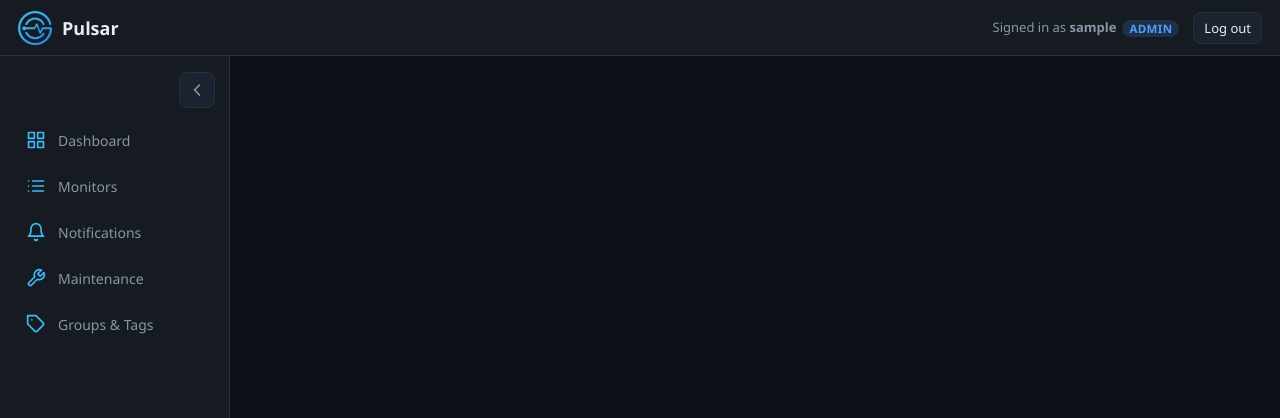
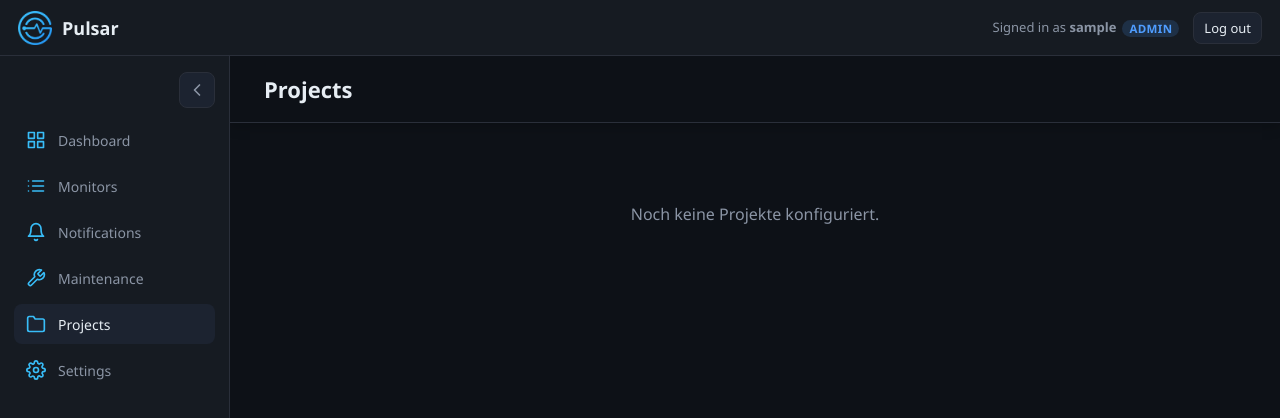
Before and after one commit to trodem/pulsar, a Vue app in the folder client/: page /projects in a window 1280 px wide. Shown: the top 418 px of the page. Built offline with nearby package versions, Linux system fonts and the light colour scheme; no server answers; sample sign-in values are in the browser's storage.

Commit message:
feat(navigation): Projekte-Seite hinzugefügt und Titel in den Einstellungen aktualisiert

```diff
--- a/client/src/App.vue
+++ b/client/src/App.vue
@@ -109,17 +109,28 @@ function logout() {
           <span class="nav-label">Maintenance</span>
         </router-link>
         <router-link
+          class="nav-link"
+          :class="{ active: route.name === 'projects' }"
+          to="/projects"
+          title="Projects"
+        >
+          <svg class="nav-icon" viewBox="0 0 24 24" fill="none" stroke="currentColor" stroke-width="2" stroke-linecap="round" stroke-linejoin="round">
+            <path d="M22 19a2 2 0 0 1-2 2H4a2 2 0 0 1-2-2V5a2 2 0 0 1 2-2h5l2 3h9a2 2 0 0 1 2 2z" />
+          </svg>
+          <span class="nav-label">Projects</span>
+        </router-link>
+        <router-link
           v-if="auth.isAdmin"
           class="nav-link"
           :class="{ active: route.name === 'settings' }"
           to="/settings"
-          title="Groups & Tags"
+          title="Settings"
         >
           <svg class="nav-icon" viewBox="0 0 24 24" fill="none" stroke="currentColor" stroke-width="2" stroke-linecap="round" stroke-linejoin="round">
-            <path d="M20.59 13.41l-7.17 7.17a2 2 0 0 1-2.83 0L2 12V2h10l8.59 8.59a2 2 0 0 1 0 2.82z" />
-            <line x1="7" y1="7" x2="7.01" y2="7" />
+            <circle cx="12" cy="12" r="3" />
+            <path d="M19.4 15a1.65 1.65 0 0 0 .33 1.82l.06.06a2 2 0 1 1-2.83 2.83l-.06-.06a1.65 1.65 0 0 0-1.82-.33 1.65 1.65 0 0 0-1 1.51V21a2 2 0 0 1-4 0v-.09A1.65 1.65 0 0 0 9 19.4a1.65 1.65 0 0 0-1.82.33l-.06.06a2 2 0 1 1-2.83-2.83l.06-.06a1.65 1.65 0 0 0 .33-1.82 1.65 1.65 0 0 0-1.51-1H3a2 2 0 0 1 0-4h.09A1.65 1.65 0 0 0 4.6 9a1.65 1.65 0 0 0-.33-1.82l-.06-.06a2 2 0 1 1 2.83-2.83l.06.06a1.65 1.65 0 0 0 1.82.33H9a1.65 1.65 0 0 0 1-1.51V3a2 2 0 0 1 4 0v.09a1.65 1.65 0 0 0 1 1.51 1.65 1.65 0 0 0 1.82-.33l.06-.06a2 2 0 1 1 2.83 2.83l-.06.06a1.65 1.65 0 0 0-.33 1.82V9a1.65 1.65 0 0 0 1.51 1H21a2 2 0 0 1 0 4h-.09a1.65 1.65 0 0 0-1.51 1z" />
           </svg>
-          <span class="nav-label">Groups &amp; Tags</span>
+          <span class="nav-label">Settings</span>
         </router-link>
       </aside>
       <main class="main">
--- a/client/src/router.ts
+++ b/client/src/router.ts
@@ -5,6 +5,7 @@ import Monitors from "./views/Monitors.vue";
 import MonitorDetail from "./views/MonitorDetail.vue";
 import Notifications from "./views/Notifications.vue";
 import Maintenance from "./views/Maintenance.vue";
+import Projects from "./views/Projects.vue";
 import Settings from "./views/Settings.vue";
 
 const router = createRouter({
@@ -16,6 +17,7 @@ const router = createRouter({
     { path: "/monitor/:id", name: "monitor", component: MonitorDetail },
     { path: "/notifications", name: "notifications", component: Notifications },
     { path: "/maintenance", name: "maintenance", component: Maintenance },
+    { path: "/projects", name: "projects", component: Projects },
     {
       path: "/settings",
       name: "settings",
--- /dev/null
+++ b/client/src/views/Projects.vue
@@ -0,0 +1,13 @@
+<script setup lang="ts">
+// Projekt-Seite — Platzhalter. Inhalt folgt später.
+</script>
+
+<template>
+  <div class="page-head">
+    <h1>Projects</h1>
+  </div>
+
+  <div class="empty">
+    Noch keine Projekte konfiguriert.
+  </div>
+</template>
--- a/client/src/views/Settings.vue
+++ b/client/src/views/Settings.vue
@@ -133,7 +133,7 @@ async function removeTag(t: Tag) {
 
 <template>
   <div class="page-head">
-    <h1>Groups &amp; Tags</h1>
+    <h1>Settings</h1>
   </div>
 
   <div class="settings-grid">
```
